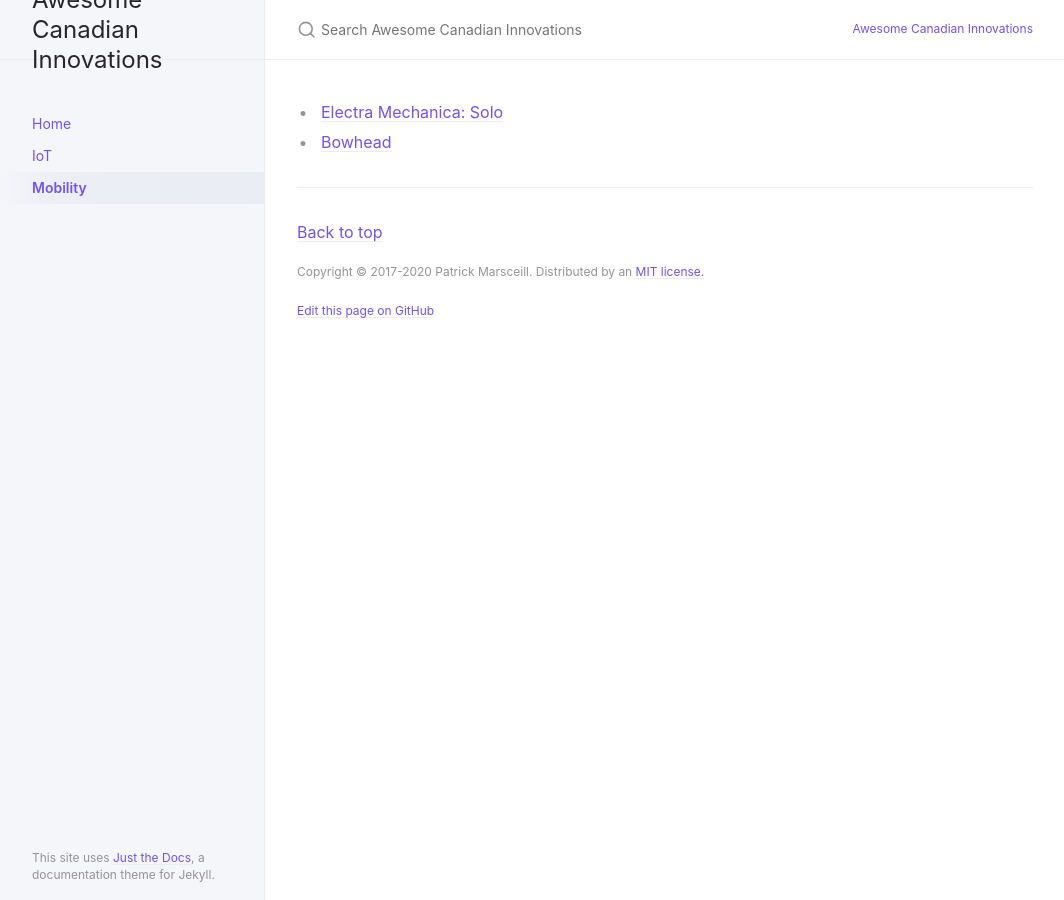
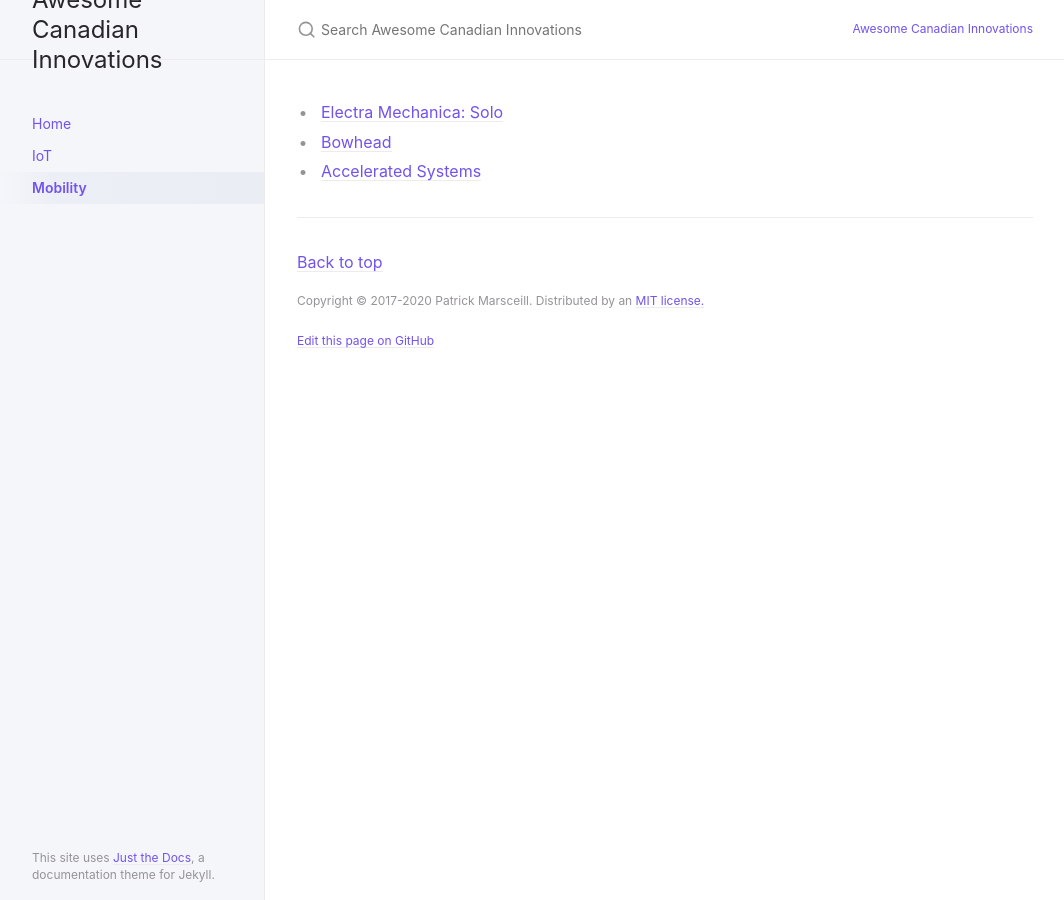
Before and after one commit to Mechatronics3D/Awesome-Canadian-Innovation, a Jekyll site: the page built from docs/Mobility.md, in a window 1280 px wide. Shown: the whole page, without its empty margins (107-1171 px from the left). Built offline with Jekyll 4.4.1, drawn with Linux system fonts in a browser that asks for light colours.

Commit message:
Update Mobility.md

```diff
--- a/docs/Mobility.md
+++ b/docs/Mobility.md
@@ -10,3 +10,4 @@ description: News and resources on mobility in Canada
 
 * [Electra Mechanica: Solo](https://electrameccanica.com/)
 * [Bowhead](https://bowheadcorp.com/)
+* [Accelerated Systems](https://www.acceleratedsystems.com/)
```
